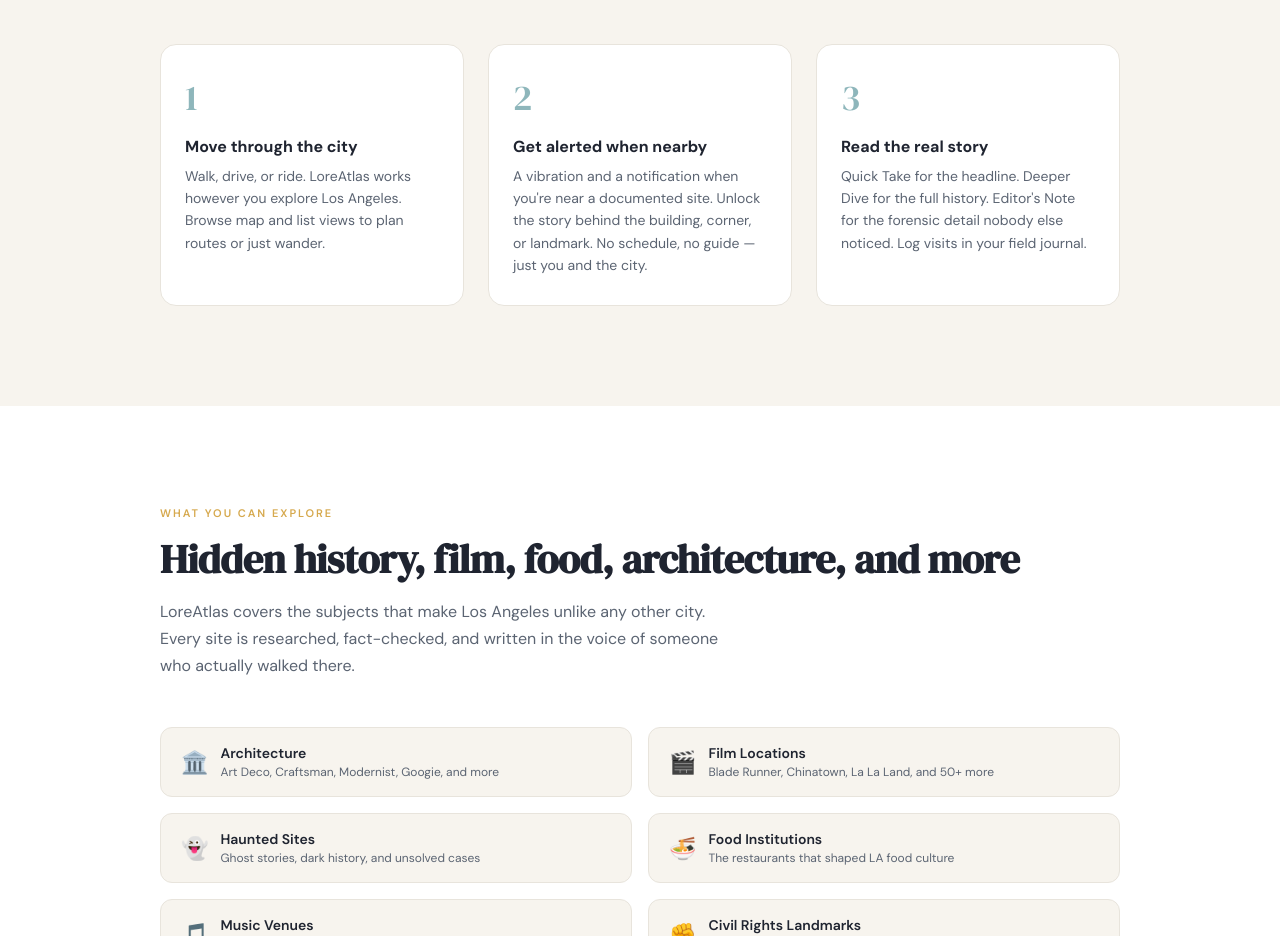
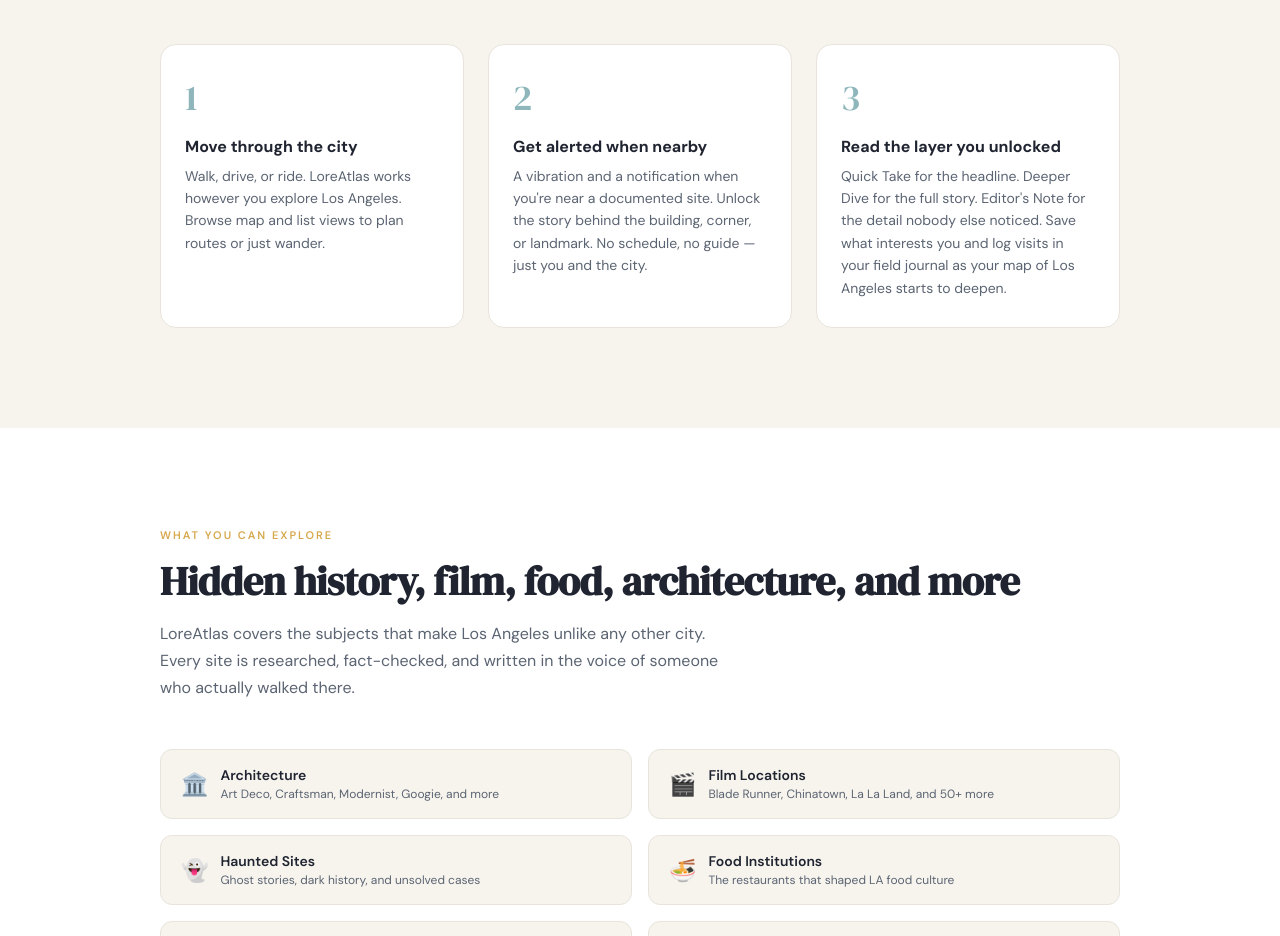
Before and after one commit to LoreAtlas/loreatlas-landing, a plain HTML site: page index.html in a window 1280 px wide. Shown: the part 1840-2776 px from the top of the page. Drawn offline with Linux system fonts and the light colour scheme.

Commit message:
stepsupdate.html

```diff
--- a/index.html
+++ b/index.html
@@ -73,7 +73,7 @@
       <div class="steps-grid">
         <div class="step-card"><div class="step-num">1</div><div class="step-title">Move through the city</div><div class="step-desc">Walk, drive, or ride. LoreAtlas works however you explore Los Angeles. Browse map and list views to plan routes or just wander.</div></div>
         <div class="step-card"><div class="step-num">2</div><div class="step-title">Get alerted when nearby</div><div class="step-desc">A vibration and a notification when you're near a documented site. Unlock the story behind the building, corner, or landmark. No schedule, no guide — just you and the city.</div></div>
-        <div class="step-card"><div class="step-num">3</div><div class="step-title">Read the real story</div><div class="step-desc">Quick Take for the headline. Deeper Dive for the full history. Editor's Note for the forensic detail nobody else noticed. Log visits in your field journal.</div></div>
+        <div class="step-card"><div class="step-num">3</div><div class="step-title">Read the layer you unlocked</div><div class="step-desc">Quick Take for the headline. Deeper Dive for the full story. Editor's Note for the detail nobody else noticed. Save what interests you and log visits in your field journal as your map of Los Angeles starts to deepen.</div></div>
       </div>
     </div>
   </section>
```
